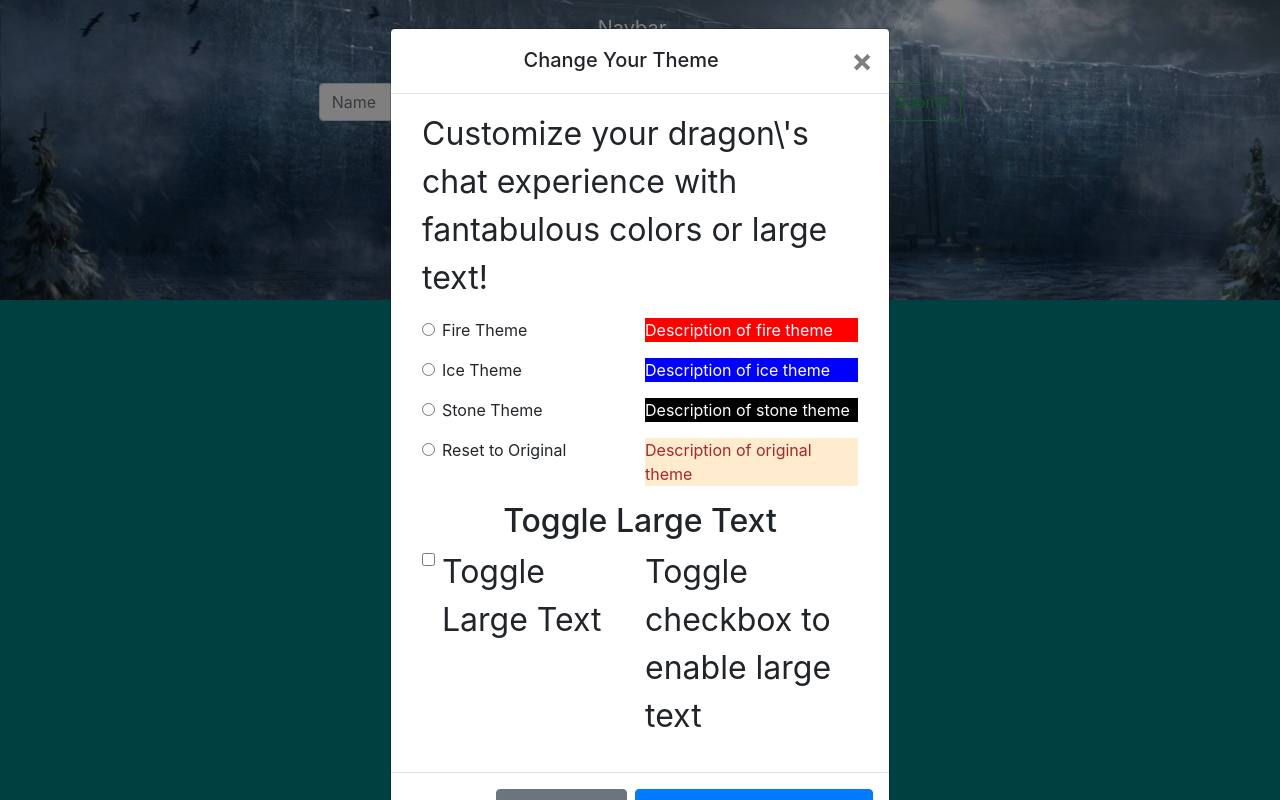
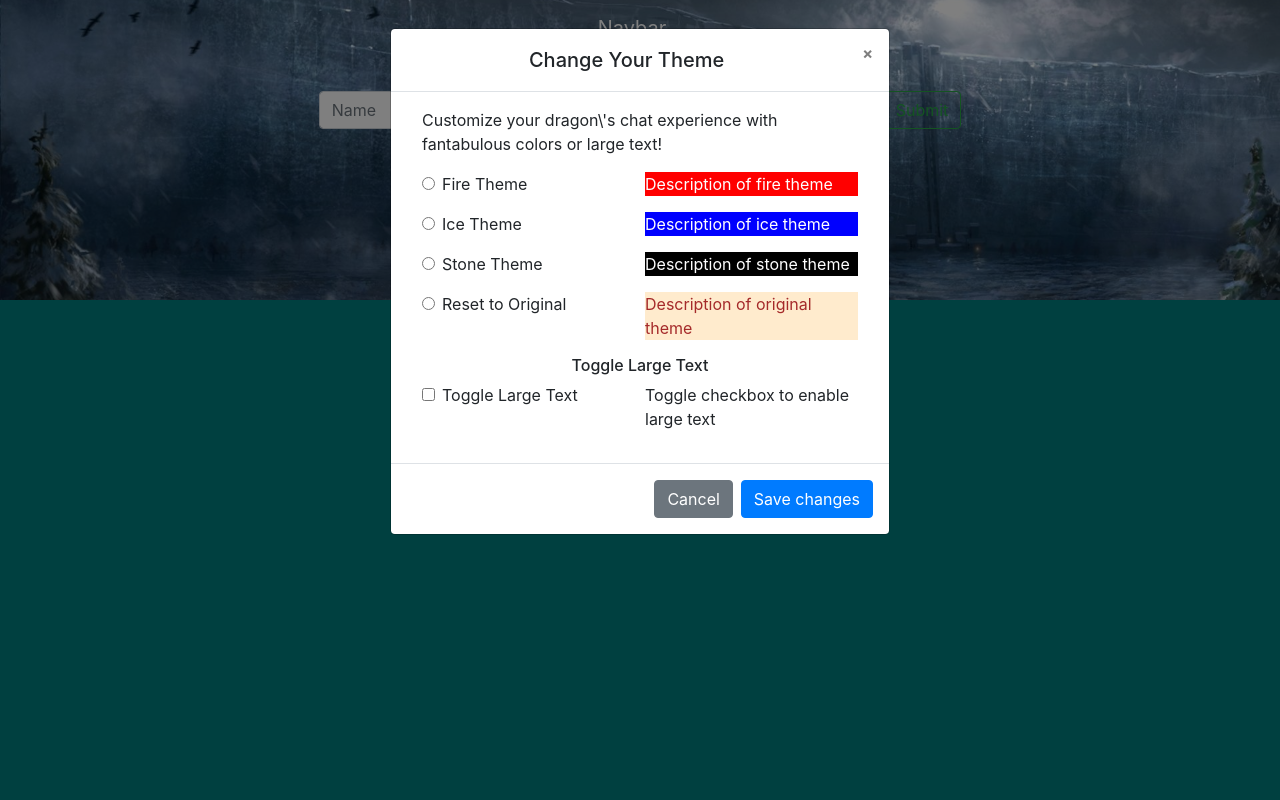
Before and after one commit to nss-evening-cohort-9/chatty-targaryen, a website built with webpack: page src/index.html in a window 1280 px wide. Both pictures are taken after a click on the button "Change Themes". Built offline with nearby package versions, Linux system fonts and the light colour scheme.

Commit message:
pushing possible large-text functionality

```diff
--- a/src/index.html
+++ b/src/index.html
@@ -16,7 +16,7 @@
         <button id="addCommentBtn" class="btn btn-outline-success my-2 my-sm-0" type="submit">Submit</button>
       </div>
       <button id="clearBtn" class="btn btn-danger">Clear Comments</button>
-      <button type="button" class="large-text btn btn-primary modal-button" id="changeThemesButton" data-toggle="modal" data-target="#changeThemesModal">Change Themes</button>
+      <button type="button" class="regular-text large-text btn btn-primary modal-button" id="changeThemesButton" data-toggle="modal" data-target="#changeThemesModal">Change Themes</button>
     </nav>
 
 
@@ -30,7 +30,7 @@
             <div class="modal-content">
             <div class="modal-header">
             <h5 class="modal-title w-100 text-center" id="changeThemesLabel">Change Your Theme</h5>
-            <button type="button" class="large-text close modal-control-button" id="closeButton" data-dismiss="modal" aria-label="Close">
+            <button type="button" class="regular-text large-text close modal-control-button" id="closeButton" data-dismiss="modal" aria-label="Close">
             <span aria-hidden="true">&times;</span>
             </button>
             </div>
@@ -39,7 +39,7 @@
             <div class="container-fluid">
             <div class="row">
             <div class="col-12">
-            <p class="large-text">Customize your dragon\'s chat experience with fantabulous colors or large text!</p>
+            <p class="regular-text large-text">Customize your dragon\'s chat experience with fantabulous colors or large text!</p>
             </div>
             <form class="col-12">
             <div class="form-row">
@@ -101,20 +101,20 @@
             <div class="form-row">
 
             <div class="col-12">
-            <h6 class="large-text w-100 text-center">Toggle Large Text</h6>
+            <h6 class="regular-text large-text w-100 text-center">Toggle Large Text</h6>
             </div>
 
             <div class="form-group col-sm-12 col-md-8 col-lg-6">
             <div class="form-check">
-            <input class="large-text form-check-input themes-modal-checkbox" type="checkbox" value="largeText" id="largeText">
-            <label class="large-text form-check-label" for="largeText">
+            <input class="regular-text large-text form-check-input themes-modal-checkbox" type="checkbox" value="largeText" id="largeText">
+            <label class="regular-text large-text form-check-label" for="largeText">
             Toggle Large Text
             </label>
             </div>
             </div>
 
             <div class="col-sm-12 col-md-8 col-lg-6">
-            <p class="large-text text-left">Toggle checkbox to enable large text</p>
+            <p class="regular-text large-text text-left">Toggle checkbox to enable large text</p>
             </div>
 
             </div>
@@ -125,8 +125,8 @@
             </div>
 
             <div class="modal-footer">
-            <button type="button" class="large-text btn btn-secondary modal-control-button" id="cancelButton" data-dismiss="modal">Cancel</button>
-            <button type="button" class="large-text btn btn-primary modal-control-button" id="saveButton">Save changes</button>
+            <button type="button" class="regular-text large-text btn btn-secondary modal-control-button" id="cancelButton" data-dismiss="modal">Cancel</button>
+            <button type="button" class="regular-text large-text btn btn-primary modal-control-button" id="saveButton">Save changes</button>
             </div>
             </div>
             </div>
--- a/src/javascripts/components/themes-modal/themes-modal.js
+++ b/src/javascripts/components/themes-modal/themes-modal.js
@@ -1,17 +1,21 @@
-import util from '../../helpers/util';
-
 const radioButtons = Array.from(document.getElementsByClassName('themes-modal-radio'));
 let checkedRadioButton;
 
 const toggleLargeText = () => {
+  const lgTextElements = Array.from(document.getElementsByClassName('large-text'));
+  const rgTextElements = Array.from(document.getElementsByClassName('regular-text'));
   const appClassList = document.getElementById('app').classList;
   const lgTextCheckbox = document.getElementById('largeText');
   if (lgTextCheckbox.checked) {
-    appClassList.remove('regular-text');
+    lgTextElements.forEach((element) => {
+      element.classList.remove('large-text');
+    });
     appClassList.add('large-text');
   } else {
+    rgTextElements.forEach((element) => {
+      element.classList.add('large-text');
+    });
     appClassList.remove('large-text');
-    appClassList.add('regular-text');
   }
 };
 
```
